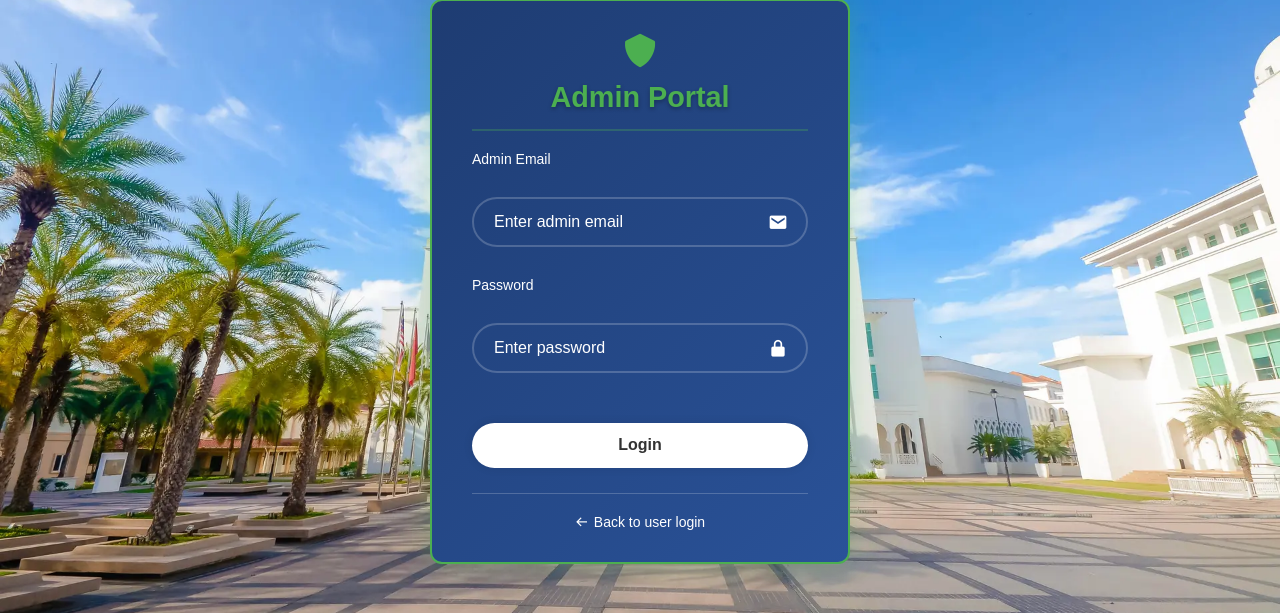
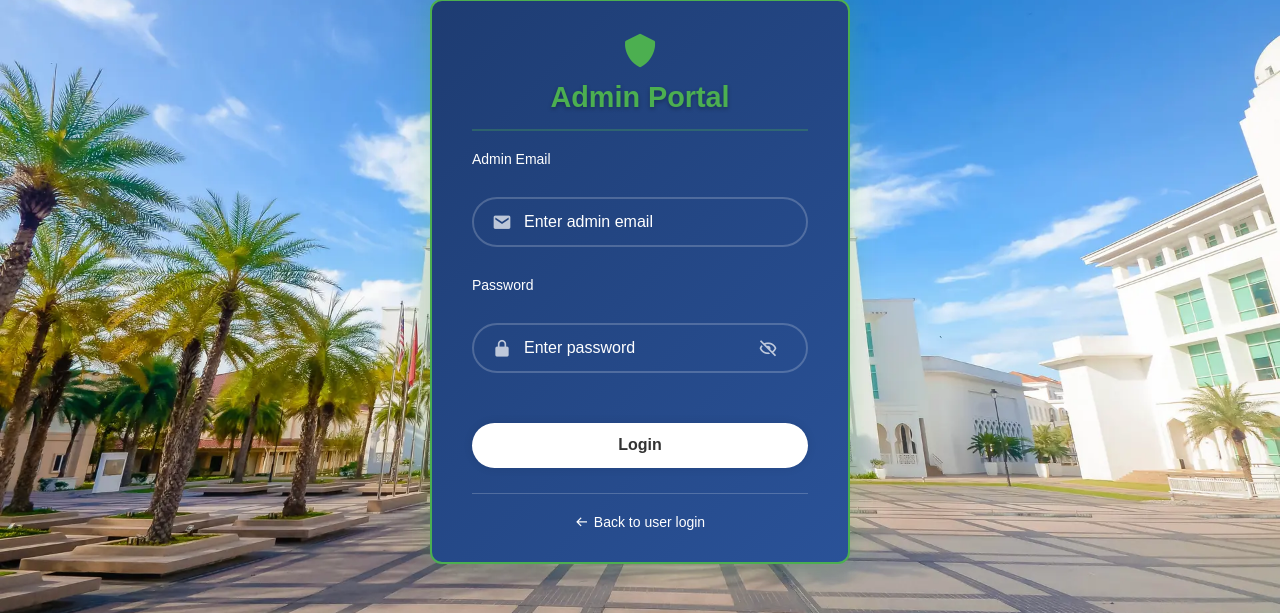
Before and after one commit to d7mo25/AIU-RESUME-ANALYZER, a FastAPI app: page /admin-login in a window 1280 px wide. Shown: the part 131-744 px from the top of the page. Run offline with FastAPI, Linux system fonts and the light colour scheme; some libraries are stand-ins or nearby versions.

Commit message:
Update admin-login.html

```diff
--- a/templates/admin-login.html
+++ b/templates/admin-login.html
@@ -132,7 +132,6 @@
       border-radius: 40px;
       font-size: 16px;
       color: #fff;
-      padding: 20px 45px 20px 20px;
       box-sizing: border-box;
     }
 
@@ -140,12 +139,44 @@
       color: #fff;
     }
 
-    .input-box i {
+    /* Email and lock icons positioning (left side) */
+    .input-box .bxs-envelope,
+    .input-box .bxs-lock-alt {
+      position: absolute;
+      left: 20px;
+      top: 50%;
+      transform: translateY(-50%);
+      font-size: 20px;
+      color: rgba(255, 255, 255, 0.7);
+      z-index: 1;
+      pointer-events: none;
+    }
+
+    /* Password toggle positioning (right side) */
+    .password-toggle {
       position: absolute;
       right: 20px;
       top: 50%;
       transform: translateY(-50%);
       font-size: 20px;
+      color: rgba(255, 255, 255, 0.7);
+      cursor: pointer;
+      z-index: 2;
+      transition: color 0.3s ease;
+    }
+
+    .password-toggle:hover {
+      color: rgba(255, 255, 255, 0.9);
+    }
+
+    /* Input padding adjustments */
+    .input-box input[type="email"] {
+      padding: 20px 20px 20px 50px;
+    }
+
+    .input-box input[type="password"],
+    .input-box input[type="text"].password-field {
+      padding: 20px 50px 20px 50px;
     }
 
     .input-box input:focus {
@@ -398,6 +429,7 @@
             <div class="input-box">
               <i class='bx bxs-lock-alt'></i>
               <input type="password" id="password" placeholder="Enter password" required>
+              <i class='bx bx-hide password-toggle' id="passwordToggle" title="Show password"></i>
             </div>
           </div>
 
@@ -435,6 +467,25 @@
         const loginBtn = document.getElementById('loginBtn');
         const errorMessage = document.getElementById('errorMessage');
         const successMessage = document.getElementById('successMessage');
+        const passwordInput = document.getElementById('password');
+        const passwordToggle = document.getElementById('passwordToggle');
+
+        // Password visibility toggle functionality
+        passwordToggle.addEventListener('click', function() {
+            const type = passwordInput.getAttribute('type') === 'password' ? 'text' : 'password';
+            passwordInput.setAttribute('type', type);
+
+            // Toggle icon
+            if (type === 'text') {
+                passwordToggle.classList.remove('bx-hide');
+                passwordToggle.classList.add('bx-show');
+                passwordToggle.setAttribute('title', 'Hide password');
+            } else {
+                passwordToggle.classList.remove('bx-show');
+                passwordToggle.classList.add('bx-hide');
+                passwordToggle.setAttribute('title', 'Show password');
+            }
+        });
 
         function showError(message) {
             errorMessage.textContent = message;
```
